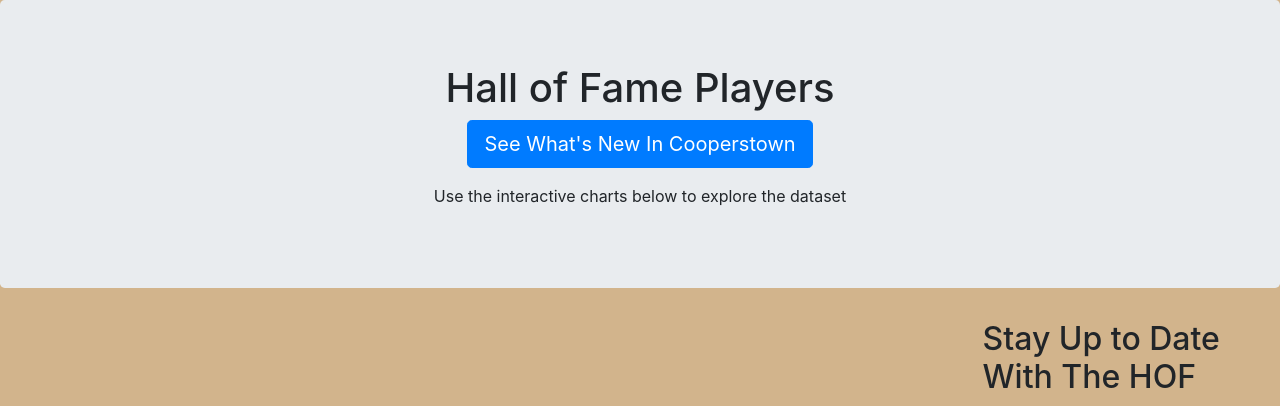
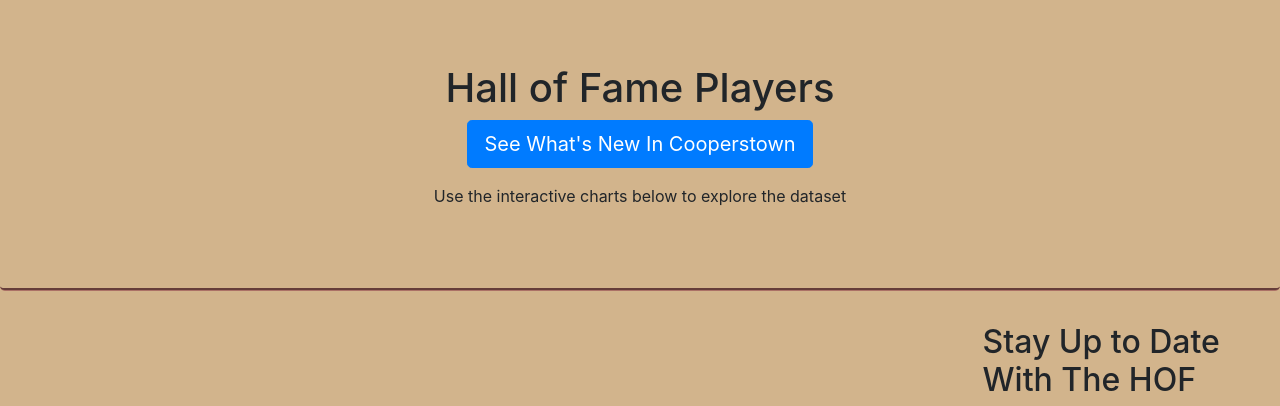
Before and after one commit to greensleeves8/Final_Project_Baseball, a Flask app: page / in a window 1280 px wide. Shown: the top 406 px of the page. Run offline with Flask 2, Linux system fonts and the light colour scheme; data that the repository does not hold is empty; some libraries are stand-ins or nearby versions.

Commit message:
Adding jumbotron design/bordering

```diff
--- a/WebApp/static/css/style.css
+++ b/WebApp/static/css/style.css
@@ -4,6 +4,10 @@
 
 .wrapper {
     background-color: tan;
+}
+
+.jumbotron {
+    background: none;
 }
 
 .img-responsive {
--- a/WebApp/templates/index.html
+++ b/WebApp/templates/index.html
@@ -13,7 +13,8 @@
 
 <body>
     <div class="wrapper">
-        <div class="col-md-12 jumbotron text-center">
+        <div class="col-md-12 jumbotron text-center"
+            style="background: none; border-bottom: 3px groove rgb(156, 86, 86, .7);">
             <h1>Hall of Fame Players</h1>
             <p><a class="btn btn-primary btn-lg" href="/scrape" role="button">See What's New In Cooperstown</a>
             </p>
```
